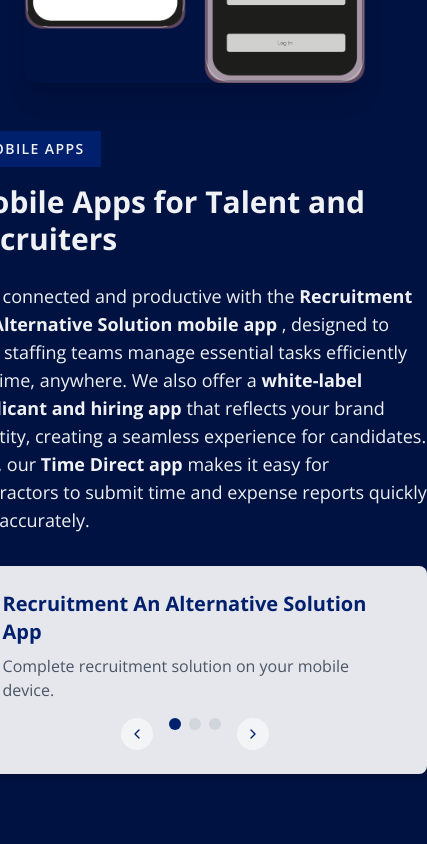
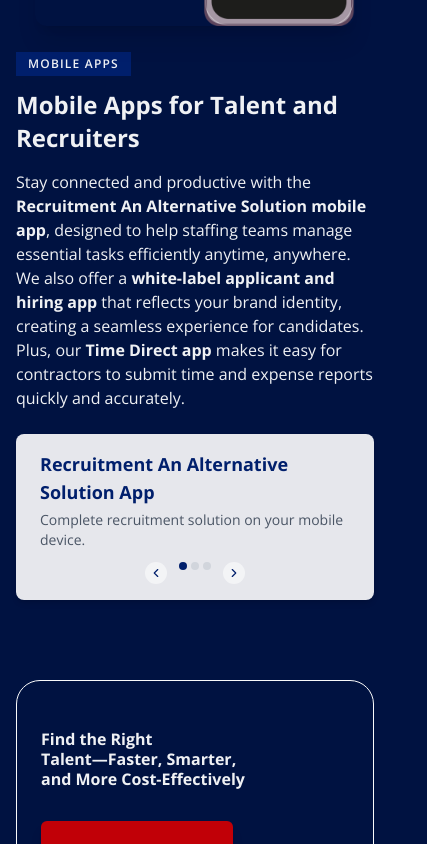
Before and after one commit to Ababil-Group/Alternative-Recruitment-Solution, a Next.js app: page / in a window 390 px wide. Shown: the part 4420-5264 px from the top of the page, 427 px wide, since content can reach past the window. Built offline with nearby package versions, Linux system fonts and the light colour scheme.

Commit message:
update helper center

```diff
--- a/src/common/Banner.tsx
+++ b/src/common/Banner.tsx
@@ -26,7 +26,7 @@ export const Banner: React.FC<BannerProps> = ({
   return (
     <div
       className={cn(
-        "relative container mt-20 border border-gray-50 rounded-3xl w-full min-h-[400px] flex items-center bg-background overflow-hidden",
+        "relative container mt-20 border border-gray-50 rounded-3xl w-full lg:min-h-[400px] sm:min-h-[250px] flex items-center bg-background overflow-hidden",
         className
       )}>
       {/* Left Image */}
@@ -57,7 +57,7 @@ export const Banner: React.FC<BannerProps> = ({
           className={cn("py-12", imageUrl ? "text-left" : "text-center")}>
           <h1
             className={cn(
-              `${textColor} text-4xl md:text-5xl lg:text-6xl font-bold mb-8 leading-tight`
+              `${textColor} sm:text-[25px] md:text-4xl lg:text-6xl font-bold mb-8 leading-tight`
             )}>
             {titleLines.map((line, index) => (
               <React.Fragment key={index}>
--- a/src/common/Footer.tsx
+++ b/src/common/Footer.tsx
@@ -84,7 +84,7 @@ export default function Footer() {
                 {
                   text: "+4407459610723, +4407943642473",
                   icon: <FiPhone className="inline mr-2" />,
-                  href: "tel:+4407459610723",
+                  // href: "tel:+4407459610723",
                 },
                 {
                   text: "info@alternativerecruitmentsolution.com",
--- a/src/components/Home/MobileApp.tsx
+++ b/src/components/Home/MobileApp.tsx
@@ -16,16 +16,16 @@ export default function MobileApp() {
 
   const slides = [
     {
-      title: "Recruitment An  Alternative Solution App",
+      title: "Recruitment An Alternative Solution App",
       description: "Complete recruitment solution on your mobile device.",
     },
     {
       title: "White-Label App",
-      description: " Custom-branded hiring app for your candidates.",
+      description: "Custom-branded hiring app for your candidates.",
     },
     {
       title: "TimeDirect App",
-      description: " Quick time and expense tracking for contractors.",
+      description: "Quick time and expense tracking for contractors.",
     },
   ];
 
@@ -38,12 +38,12 @@ export default function MobileApp() {
   };
 
   return (
-    <section className="py-16 bg-background">
-      <div className="container mx-auto px-6 md:px-12 lg:px-24">
-        <div className="flex flex-col  lg:flex-row items-center gap-12">
+    <section className="py-8 md:py-16 bg-background">
+      <div className="container mx-auto px-4 sm:px-6 md:px-12 lg:px-24">
+        <div className="flex flex-col lg:flex-row items-center gap-6 md:gap-12">
           {/* Image on Left Side */}
-          <div className="lg:w-1/2 flex justify-center order-1 lg:order-1">
-            <div className="relative w-full max-w-md">
+          <div className="w-full lg:w-1/2 flex justify-center order-1 lg:order-1">
+            <div className="relative w-full max-w-xs md:max-w-md">
               <Image
                 src={mobileAppScreenshot}
                 alt="JobDiva mobile app screens"
@@ -56,16 +56,16 @@ export default function MobileApp() {
           </div>
 
           {/* Content on Right Side */}
-          <div className="lg:w-1/2 order-2 lg:order-2">
-            <span className="text-sm bg-[#001F6C] py-2 px-4 font-semibold tracking-widest text-text-color uppercase mb-4 inline-block">
+          <div className="w-full lg:w-1/2 order-2 lg:order-2">
+            <span className="text-xs sm:text-sm bg-[#001F6C] py-1 px-3 sm:py-2 sm:px-4 font-semibold tracking-widest text-text-color uppercase mb-3 sm:mb-4 inline-block">
               MOBILE APPS
             </span>
-            <h1 className="text-3xl md:text-4xl lg:text-5xl font-bold text-text-color mb-6 leading-tight">
+            <h1 className="text-2xl sm:text-3xl md:text-4xl lg:text-5xl font-bold text-text-color mb-4 sm:mb-6 leading-snug sm:leading-tight">
               Mobile Apps for Talent and Recruiters
             </h1>
-            <p className="text-lg text-text-color mb-8 space-y-4">
+            <p className="text-base sm:text-lg text-text-color mb-6 sm:mb-8 space-y-2 sm:space-y-4">
               Stay connected and productive with the{" "}
-              <strong>Recruitment An Alternative Solution mobile app</strong> ,
+              <strong>Recruitment An Alternative Solution mobile app</strong>,
               designed to help staffing teams manage essential tasks efficiently
               anytime, anywhere. We also offer a{" "}
               <strong>white-label applicant and hiring app</strong> that
@@ -76,35 +76,39 @@ export default function MobileApp() {
             </p>
 
             {/* Slider Component */}
-            <div className="relative bg-white/90 p-6 rounded-lg shadow-md">
+            <div className="relative bg-white/90 p-4 sm:p-6 rounded-lg shadow-md">
               <div className="overflow-hidden">
                 <div
                   className="flex transition-transform duration-300"
                   style={{ transform: `translateX(-${currentSlide * 100}%)` }}>
                   {slides.map((slide, index) => (
-                    <div key={index} className="w-full flex-shrink-0 px-4">
-                      <h3 className="text-xl font-bold text-[#001F6C] mb-2">
+                    <div
+                      key={index}
+                      className="w-full flex-shrink-0 px-2 sm:px-4">
+                      <h3 className="text-lg sm:text-xl font-bold text-[#001F6C] mb-1 sm:mb-2">
                         {slide.title}
                       </h3>
-                      <p className="text-gray-600">{slide.description}</p>
+                      <p className="text-sm sm:text-base text-gray-600">
+                        {slide.description}
+                      </p>
                     </div>
                   ))}
                 </div>
               </div>
 
               {/* Slider Controls */}
-              <div className="flex justify-center mt-4 space-x-4">
+              <div className="flex justify-center mt-3 sm:mt-4 space-x-3 sm:space-x-4">
                 <button
                   onClick={prevSlide}
-                  className="p-2 rounded-full bg-gray-100 hover:bg-gray-200 transition">
-                  <FiChevronLeft className="text-[#001F6C]" />
+                  className="p-1 sm:p-2 rounded-full bg-gray-100 hover:bg-gray-200 transition">
+                  <FiChevronLeft className="text-[#001F6C] text-sm sm:text-base" />
                 </button>
-                <div className="flex space-x-2">
+                <div className="flex space-x-1 sm:space-x-2">
                   {slides.map((_, index) => (
                     <button
                       key={index}
                       onClick={() => setCurrentSlide(index)}
-                      className={`w-3 h-3 rounded-full ${
+                      className={`w-2 h-2 sm:w-3 sm:h-3 rounded-full ${
                         currentSlide === index ? "bg-[#001F6C]" : "bg-gray-300"
                       }`}
                     />
@@ -112,13 +116,14 @@ export default function MobileApp() {
                 </div>
                 <button
                   onClick={nextSlide}
-                  className="p-2 rounded-full bg-gray-100 hover:bg-gray-200 transition">
-                  <FiChevronRight className="text-[#001F6C]" />
+                  className="p-1 sm:p-2 rounded-full bg-gray-100 hover:bg-gray-200 transition">
+                  <FiChevronRight className="text-[#001F6C] text-sm sm:text-base" />
                 </button>
               </div>
             </div>
           </div>
         </div>
+        <div className="mt-8 md:mt-12">
           <Banner
             titleLines={[
               "Find the Right  ",
@@ -126,10 +131,10 @@ export default function MobileApp() {
               "and More Cost-Effectively",
             ]}
             ctaText="Get Contacted"
-          imageUrl="/images/banner.png" // Optional
+            imageUrl="/images/banner.png"
             onClick={() => handleClick("/contact")}
-          //   className="custom-class" // Optional additional classes
           />
+        </div>
       </div>
     </section>
   );
--- a/src/components/Support/Support.tsx
+++ b/src/components/Support/Support.tsx
@@ -2,9 +2,10 @@
 import React from "react";
 import Image from "next/image";
 import { FiMail, FiPhone } from "react-icons/fi";
+
 export default function Support() {
   return (
-    <div className="relative w-full py-16 h-full overflow-hidden bg-[#001F6C]">
+    <div className="relative w-full py-8 md:py-16 h-full overflow-hidden bg-[#001F6C]">
       {/* Background Image */}
       <div className="absolute inset-0 z-0">
         <Image
@@ -17,79 +18,88 @@ export default function Support() {
       </div>
 
       {/* Main content */}
-      <div className="relative z-10 container mx-auto px-6 py-16 grid md:grid-cols-2 justify-between gap-x-20">
+      <div className="relative z-10 container mx-auto px-4 sm:px-6 py-8 md:py-16 grid md:grid-cols-2 justify-between gap-8 md:gap-x-20">
         {/* Left Side */}
         <div className="flex flex-col justify-center">
-          <h1 className="text-4xl md:text-5xl font-bold text-white mb-6">
+          <h1 className="text-3xl md:text-4xl lg:text-5xl font-bold text-white mb-4 md:mb-6">
             Support
           </h1>
-          <p className="text-lg text-white mb-6">
+          <p className="text-base md:text-lg text-white mb-6">
             We&apos;re serious about providing fast and comprehensive help to
             our user community. Our support team is available to all users by
             email or phone.
           </p>
 
-          {/* Achievements Badges */}
-          <div className="flex flex-wrap gap-6 mt-8">
+          {/* Contact Information - Stacked vertically */}
+          <div className="flex flex-col gap-6 md:gap-8 mt-6 md:mt-8">
+            {/* Email Section */}
+            <div className="flex items-start gap-4">
+              <span className="h-8 w-8 md:h-16 md:w-16 bg-white rounded-full flex items-center justify-center flex-shrink-0 mt-1">
+                <FiMail className="w-4 h-4 md:w-8 md:h-8 text-[#002A7C]" />
+              </span>
               <div>
-              <span className=" h-24 w-24 bg-white rounded-full flex items-center justify-center">
-                <FiMail className="w-10 h-10 text-[#002A7C]" />
-              </span>
-              <p className="mt-10 text-white font-semibold text-[20px] ">
+                <p className="text-white font-semibold text-base md:text-lg lg:text-xl">
                   Email us at
                 </p>
-              <h4 className="mt-1 text-white font-bold text-[32px] ">
+                <h4 className="text-white font-bold text-lg md:text-xl lg:text-2xl break-all">
                   info@alternativerecruitmentsolution.com
                 </h4>
               </div>
+            </div>
+
+            {/* Phone Section */}
+            <div className="flex items-start gap-4">
+              <span className="h-8 w-8 md:h-16 md:w-16 bg-white rounded-full flex items-center justify-center flex-shrink-0 mt-1">
+                <FiPhone className="w-4 h-4 md:w-8 md:h-8 text-[#002A7C]" />
+              </span>
               <div>
-              <span className=" h-24 w-24 bg-white rounded-full flex items-center justify-center">
-                <FiPhone className="w-10 h-10 text-[#002A7C]" />
-              </span>
-              <p className="mt-10 text-white font-semibold text-[20px] ">
+                <p className="text-white font-semibold text-base md:text-lg lg:text-xl">
                   Call us at
                 </p>
-              <h4 className="mt-1 text-white font-bold text-[32px] ">
+                <h4 className="text-white font-bold text-lg md:text-xl lg:text-2xl">
                   +4407459610723, +4407943642473
                 </h4>
               </div>
             </div>
           </div>
+        </div>
 
         {/* Right Side - Contact Form */}
-        <div className="bg-[#002A7C]/40 max-w-[500px] p-8 rounded-3xl border border-gray-200 shadow-lg">
-          <form className="flex flex-col gap-4">
-            <label className="text-white">First Name</label>
+        <div className="bg-[#002A7C]/40 w-full max-w-[500px] mx-auto p-6 md:p-8 rounded-2xl md:rounded-3xl border border-gray-200 shadow-lg">
+          <form className="flex flex-col gap-3 md:gap-4">
+            <label className="text-white text-sm md:text-base">
+              First Name
+            </label>
             <input
               type="text"
               placeholder="First name"
-              className="p-3 rounded  bg-gray-200 "
+              className="p-2 md:p-3 rounded bg-gray-200 text-sm md:text-base"
             />
-            <label className="text-white">Last Name</label>
+            <label className="text-white text-sm md:text-base">Last Name</label>
             <input
               type="text"
               placeholder="Last name"
-              className="p-3 rounded bg-gray-200 "
+              className="p-2 md:p-3 rounded bg-gray-200 text-sm md:text-base"
             />
-            <label className="text-white">Email</label>
+            <label className="text-white text-sm md:text-base">Email</label>
             <input
               type="email"
               placeholder="Email*"
-              className="p-3 rounded bg-gray-200 "
+              className="p-2 md:p-3 rounded bg-gray-200 text-sm md:text-base"
             />
-            <label className="text-white">Phone</label>
+            <label className="text-white text-sm md:text-base">Phone</label>
             <input
               type="text"
               placeholder="Phone Number"
-              className="p-3 rounded bg-gray-200 "
+              className="p-2 md:p-3 rounded bg-gray-200 text-sm md:text-base"
             />
-            <label className="text-white">Message</label>
+            <label className="text-white text-sm md:text-base">Message</label>
             <textarea
               rows={4}
-              className="p-3 rounded bg-gray-200 placeholder:text-gray-800"></textarea>
+              className="p-2 md:p-3 rounded bg-gray-200 placeholder:text-gray-800 text-sm md:text-base"></textarea>
             <button
               type="submit"
-              className="bg-red-500 hover:bg-red-600 text-white py-3 rounded font-bold">
+              className="bg-red-500 hover:bg-red-600 text-white py-2 md:py-3 rounded font-bold text-sm md:text-base">
               Send
             </button>
           </form>
```
Lines whose indentation alone changed are shown as unchanged.
